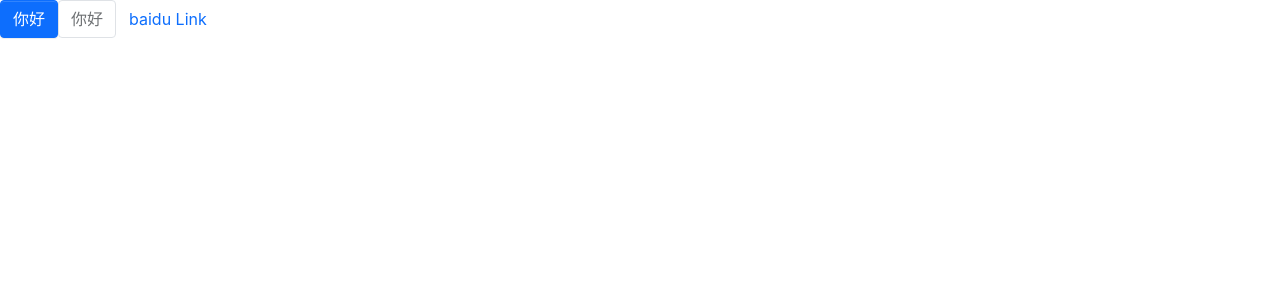
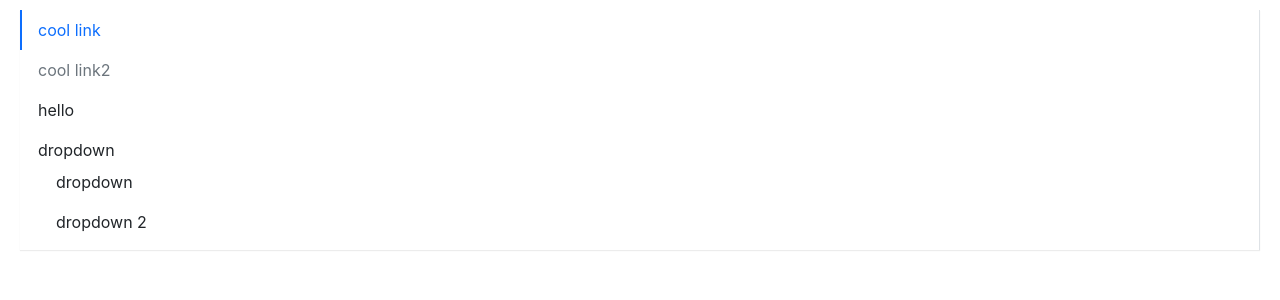
Before and after one commit to frjacson/piano-ui, a React (Create React App) app: page / in a window 1280 px wide. Shown: the top 300 px of the page. Built offline with nearby package versions, Linux system fonts and the light colour scheme.

Commit message:
feat: menu component completed

```diff
--- a/src/App.tsx
+++ b/src/App.tsx
@@ -1,14 +1,21 @@
 import React from 'react'
-import Button from './components/Button/button'
+// import Button from './components/Button/button'
+import Menu from './components/Menu/Menu'
+import MenuItem from './components/Menu/MenuItem'
+import SubMenu from './components/Menu/SubMenu'
 
 function App() {
   return (
     <div className="App">
-      <Button btnType="primary">你好</Button>
-      <Button disabled>你好</Button>
-      <Button btnType="link" href="https://www.baidu.com">
-        baidu Link
-      </Button>
+      <Menu defaultIndex="0" mode="vertical" defaultOpenSubMenus={['3']}>
+        <MenuItem>cool link</MenuItem>
+        <MenuItem disabled>cool link2</MenuItem>
+        <MenuItem>hello</MenuItem>
+        <SubMenu title="dropdown">
+          <MenuItem>dropdown</MenuItem>
+          <MenuItem>dropdown 2</MenuItem>
+        </SubMenu>
+      </Menu>
     </div>
   )
 }
--- /dev/null
+++ b/src/components/Menu/Menu.tsx
@@ -0,0 +1,77 @@
+import React, { createContext, useState } from 'react'
+import classNames from 'classnames'
+import { MenuItemProps } from './MenuItem'
+
+type MenuMode = 'horizontal' | 'vertical'
+type SelectCallback = (selectedIndex: string) => void
+export interface MenuProps {
+  defaultIndex?: string
+  className?: string
+  mode?: MenuMode
+  style?: React.CSSProperties
+  onSelect?: SelectCallback
+  children?: React.ReactNode
+  defaultOpenSubMenus?: string[]
+}
+interface IMenuContext {
+  index: string
+  onSelect?: SelectCallback
+  mode?: MenuMode
+  defaultOpenSubMenus?: string[]
+}
+export const MenuContext = createContext<IMenuContext>({ index: '0' })
+const Menu: React.FC<MenuProps> = props => {
+  const {
+    className,
+    mode,
+    style,
+    children,
+    defaultIndex,
+    onSelect,
+    defaultOpenSubMenus
+  } = props
+  const [currentActive, setCurrentActive] = useState(defaultIndex)
+  const classes = classNames('piano-menu', className, {
+    'menu-vertical': mode === 'vertical',
+    'menu-horizontal': mode !== 'vertical'
+  })
+  const handleClick = (index: string) => {
+    setCurrentActive(index)
+    if (onSelect) {
+      onSelect(index)
+    }
+  }
+  const passedContext: IMenuContext = {
+    index: currentActive ? currentActive : '0',
+    onSelect: handleClick,
+    mode: mode,
+    defaultOpenSubMenus
+  }
+  const renderChildren = () => {
+    return React.Children.map(children, (child, index) => {
+      const childElement =
+        child as React.FunctionComponentElement<MenuItemProps>
+      const { displayName } = childElement.type
+      if (displayName === 'MenuItem' || displayName === 'SubMenu') {
+        return React.cloneElement(childElement, { index: index.toString() })
+      } else {
+        console.error('Warning: menu has a child which is not MenuItem')
+      }
+    })
+  }
+  return (
+    <ul className={classes} style={style} data-testid="test-menu">
+      <MenuContext.Provider value={passedContext}>
+        {renderChildren()}
+      </MenuContext.Provider>
+    </ul>
+  )
+}
+
+Menu.defaultProps = {
+  defaultIndex: '0',
+  mode: 'horizontal',
+  defaultOpenSubMenus: []
+}
+
+export default Menu
--- /dev/null
+++ b/src/components/Menu/MenuItem.tsx
@@ -0,0 +1,32 @@
+import React, { useContext } from 'react'
+import classNames from 'classnames'
+import { MenuContext } from './Menu'
+
+export interface MenuItemProps {
+  index?: string
+  disabled?: boolean
+  className?: string
+  style?: React.CSSProperties
+  children: React.ReactNode
+}
+
+const MenuItem: React.FC<MenuItemProps> = props => {
+  const { index, disabled, className, style, children } = props
+  const context = useContext(MenuContext)
+  const classes = classNames('menu-item', className, {
+    'is-disabled': disabled,
+    'is-active': context.index === index
+  })
+  const handleClick = () => {
+    if (context.onSelect && !disabled && typeof index === 'string') {
+      context.onSelect(index)
+    }
+  }
+  return (
+    <li className={classes} style={style} onClick={handleClick}>
+      {children}
+    </li>
+  )
+}
+MenuItem.displayName = 'MenuItem'
+export default MenuItem
--- /dev/null
+++ b/src/components/Menu/SubMenu.tsx
@@ -0,0 +1,80 @@
+import React, { useContext, useState, FunctionComponentElement } from 'react'
+import classNames from 'classnames'
+import { MenuContext } from './Menu'
+import { MenuItemProps } from './MenuItem'
+
+export interface SubMenuProps {
+  index?: string
+  title: string
+  className?: string
+  children: React.ReactNode
+}
+
+const SubMenu: React.FC<SubMenuProps> = props => {
+  const { index, title, className, children } = props
+  const context = useContext(MenuContext)
+  const openedSubMenus = context.defaultOpenSubMenus as Array<string>
+  const isOpenSubMenus =
+    index && context.mode === 'vertical'
+      ? openedSubMenus.includes(index)
+      : false
+  const [isOpened, setIsOpened] = useState(isOpenSubMenus)
+  const classes = classNames('menu-item submenu-item', className, {
+    'is-active': context.index === index
+  })
+  const handleIsOpenClick = (e: React.MouseEvent) => {
+    e.preventDefault()
+    setIsOpened(!isOpened)
+  }
+  let timer: ReturnType<typeof setTimeout>
+  const handleMouse = (e: React.MouseEvent, toggle: boolean) => {
+    clearTimeout(timer)
+    e.preventDefault()
+    timer = setTimeout(() => {
+      setIsOpened(toggle)
+    }, 300)
+  }
+  const clickEvents =
+    context.mode === 'vertical'
+      ? {
+          onClick: handleIsOpenClick
+        }
+      : {}
+  const hoverEvents =
+    context.mode !== 'vertical'
+      ? {
+          onMouseEnter: (e: React.MouseEvent) => {
+            handleMouse(e, true)
+          },
+          onMouseLeave: (e: React.MouseEvent) => {
+            handleMouse(e, false)
+          }
+        }
+      : {}
+  const renderChildren = () => {
+    const pianoClasses = classNames('piano-submenu', {
+      'is-opened': isOpened
+    })
+    const childrenComponent = React.Children.map(children, (child, i) => {
+      const childElement = child as FunctionComponentElement<MenuItemProps>
+      if (childElement.type.displayName === 'MenuItem') {
+        return React.cloneElement(childElement, {
+          index: `${index}-${i}`
+        })
+      } else {
+        console.error('Warning: SubMenu has a child which is not a MenuItem')
+      }
+    })
+    return <ul className={pianoClasses}>{childrenComponent}</ul>
+  }
+  return (
+    <li key={index} className={classes} {...hoverEvents}>
+      <div className="submenu-title" {...clickEvents}>
+        {title}
+      </div>
+      {renderChildren()}
+    </li>
+  )
+}
+SubMenu.displayName = 'SubMenu'
+export default SubMenu
--- /dev/null
+++ b/src/components/Menu/_style.scss
@@ -0,0 +1,97 @@
+.piano-menu {
+  display: flex;
+  flex-wrap: wrap;
+  padding-left: 0;
+  margin-bottom: 30px;
+  list-style: none;
+  border-bottom: $menu-border-width solid $menu-border-color;
+  box-shadow: $menu-box-shadow;
+  .menu-item {
+    padding: $menu-item-padding-y $menu-item-padding-x;
+    cursor: pointer;
+    transition: $menu-transition;
+    &:hover, &:focus {
+      text-decoration: none;
+    }
+    &.is-disabled {
+      color: $menu-item-disabled-color;
+      pointer-events: none;
+      cursor: default;
+    }
+    &.is-active, &:hover {
+      color: $menu-item-active-color;
+      border-bottom: $menu-item-active-border-width solid $menu-item-active-color;
+    }
+  }
+  .submenu-item {
+    position: relative;
+    .submenu-title {
+      display: flex;
+      align-items: center;
+    }
+    .arrow-icon {
+      transition: transform .25s ease-in-out;
+      margin-left: 3px;
+    }
+    &:hover {
+      .arrow-icon {
+        transform: rotate(180deg);
+      }
+    }
+    .is-vertical {
+      .arrow-icon {
+        transform: rotate(0deg) !important;
+      }
+    }
+    .is-vertical.is-opened {
+      .arrow-icon {
+        transform: rotate(180deg) !important;
+      }
+    }
+    .piano-submenu {
+      display: none;
+      list-style: none;
+      padding-left: 0;
+      white-space: nowrap;
+      .menu-item {
+        padding: $menu-item-padding-y $menu-item-padding-x;
+        cursor: pointer;
+        transition: $menu-transition;
+        color: $body-color;
+        &.is-active, &:hover {
+          color: $menu-item-active-color !important;
+        }
+      }
+    }
+    .piano-submenu.is-opened {
+      display: block;
+    }
+  }
+}
+.menu-horizontal {
+  .menu-item {
+    border-bottom: $menu-item-active-border-width solid transparent;
+  }
+  .piano-submenu {
+    position: absolute;
+    background: $white;
+    z-index: 100;
+    top: calc(100% + 8px);
+    left: 0;
+    border: $menu-border-width solid $menu-border-color;
+    box-shadow: $submenu-box-shadow;
+  }
+}
+.menu-vertical {
+  flex-direction: column;
+  border-bottom: 0px;
+  border-right: $menu-border-width solid $menu-border-color;
+  margin: 10px 20px;
+  .menu-item {
+    border-left: $menu-item-active-border-width solid transparent;
+    &.is-active, &:hover {
+      border-bottom: 0px;
+      border-left: $menu-item-active-border-width solid $menu-item-active-color;
+    }
+  }
+}
--- a/src/styles/index.scss
+++ b/src/styles/index.scss
@@ -4,3 +4,5 @@
 @import 'mixin';
 
 @import '../components/Button/style';
+
+@import '../components/Menu/style'
```
Also changed, not shown: 1 other file (tests, documents, lock files or other folders).
